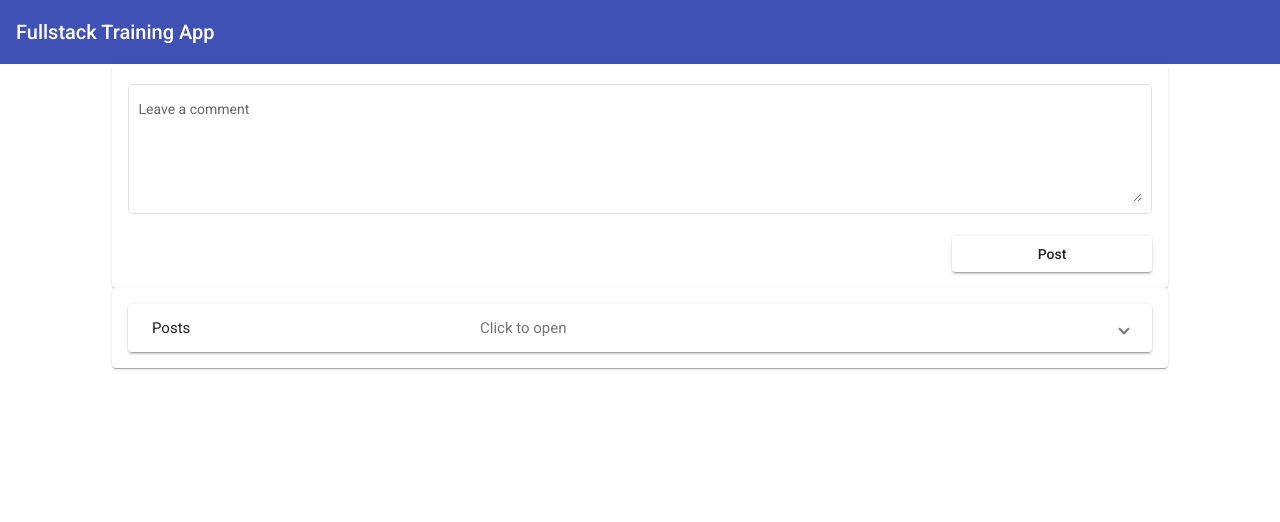
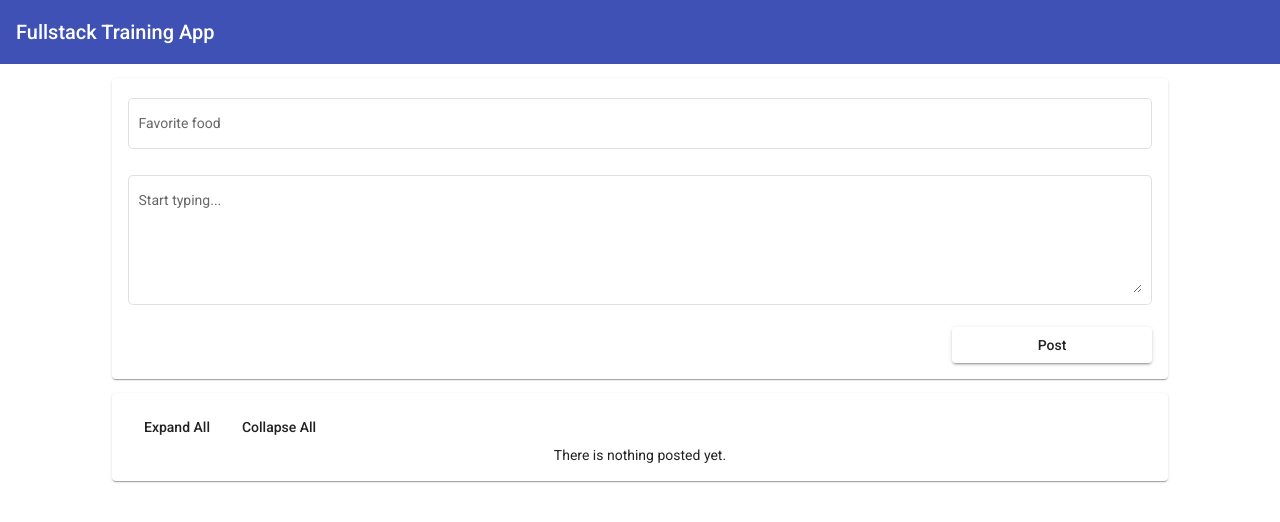
Before and after one commit to candasklc/angularNode, an Angular app: page / in a window 1280 px wide. Shown: the top 522 px of the page. Built offline with nearby package versions, Linux system fonts and the light colour scheme.

Commit message:
Interface created. / data flow created between components.

```diff
--- a/src/app/app.component.html
+++ b/src/app/app.component.html
@@ -1,5 +1,5 @@
 <app-header></app-header>
 <main>
-  <app-post-creator></app-post-creator>
-  <app-post-list></app-post-list>
+  <app-post-creator (postCreated)="onPostAdded($event)"></app-post-creator>
+  <app-post-list [postsInList]="posts"></app-post-list>
 </main>
--- a/src/app/app.component.ts
+++ b/src/app/app.component.ts
@@ -1,4 +1,5 @@
 import { Component } from '@angular/core';
+import { Post } from 'src/app/interfaces/post';
 
 @Component({
   selector: 'app-root',
@@ -6,5 +7,9 @@
   styleUrls: ['./app.component.css']
 })
 export class AppComponent {
-  title = 'mean-training';
+  posts: Post[] = [];
+
+  public onPostAdded(post: Post): void {
+    this.posts.push(post);
+  }
 }
--- a/src/app/components/post-creator/post-creator.component.css
+++ b/src/app/components/post-creator/post-creator.component.css
@@ -1,6 +1,6 @@
 mat-card{
     width: 80%;
-    margin: auto;
+    margin: 1em auto;
     display: flex;
     flex-direction: column;
 }
--- a/src/app/components/post-creator/post-creator.component.html
+++ b/src/app/components/post-creator/post-creator.component.html
@@ -1,16 +1,18 @@
 <mat-card>
-  <form class="example-form">
+  <mat-form-field class="example-full-width" appearance="outline">
+    <mat-label>Favorite food</mat-label>
+    <input matInput [(ngModel)]="enteredTitle" />
+  </mat-form-field>
   <mat-form-field appearance="outline">
-      <mat-label>Leave a comment</mat-label>
+    <mat-label>Start typing...</mat-label>
     <textarea
       matInput
       name="postText"
       rows="6"
       placeholder="Ex. It makes me feel..."
-        [(ngModel)]="enteredValue"
+      [(ngModel)]="enteredContent"
       #postInput
     ></textarea>
   </mat-form-field>
-  </form>
   <button (click)="onAddPost()" mat-raised-button>Post</button>
 </mat-card>
--- a/src/app/components/post-creator/post-creator.component.ts
+++ b/src/app/components/post-creator/post-creator.component.ts
@@ -1,4 +1,5 @@
-import { Component, OnInit } from '@angular/core';
+import { Component, OnInit, EventEmitter, Output } from '@angular/core';
+import { Post } from 'src/app/interfaces/post';
 
 @Component({
   selector: 'app-post-creator',
@@ -6,15 +7,19 @@
   styleUrls: ['./post-creator.component.css']
 })
 export class PostCreatorComponent implements OnInit {
-  public enteredValue = '';
-  public newPost = 'Mock value';
+  @Output() public postCreated: EventEmitter<Post> = new EventEmitter();
+  public enteredTitle = '';
+  public enteredContent = '';
 
   constructor() { }
 
   ngOnInit(): void {
   }
   public onAddPost(): void {
-    console.log(this.enteredValue);
-    this.newPost = this.enteredValue;
+    const post: Post = {
+      title: this.enteredTitle,
+      content: this.enteredContent,
+    };
+    this.postCreated.emit(post);
   }
 }
--- a/src/app/components/post-list/post-list.component.css
+++ b/src/app/components/post-list/post-list.component.css
@@ -2,3 +2,9 @@
     width: 80%;
     margin: auto;
 }
+mat-panel-title{
+    width: 400px;
+}
+.nothing-text{
+    text-align: center;
+}
--- a/src/app/components/post-list/post-list.component.html
+++ b/src/app/components/post-list/post-list.component.html
@@ -1,16 +1,25 @@
 <mat-card>
-  <mat-accordion>
+  <div class="example-action-buttons">
+    <button mat-button (click)="accordion.openAll()">Expand All</button>
+    <button mat-button (click)="accordion.closeAll()">Collapse All</button>
+  </div>
+  <mat-accordion multi>
     <mat-expansion-panel
       (opened)="panelOpenState = true"
       (closed)="panelOpenState = false"
+      *ngFor="let x of postsInList"
     >
       <mat-expansion-panel-header>
-        <mat-panel-title>Posts</mat-panel-title>
-        <mat-panel-description>
-          Click to {{ panelOpenState ? "close" : "open" }}
-        </mat-panel-description>
+        <mat-panel-title>{{ x.title }}</mat-panel-title>
+        <mat-panel-description
+          >Click to
+          {{ panelOpenState ? "close" : "open" }}</mat-panel-description
+        >
       </mat-expansion-panel-header>
-      <p>All my posts will be visible here</p>
+      <mat-card> {{ x.content }} | </mat-card>
     </mat-expansion-panel>
   </mat-accordion>
+  <p *ngIf="postsInList.length < 1" class="nothing-text mat-body-1">
+    There is nothing posted yet.
+  </p>
 </mat-card>
--- a/src/app/components/post-list/post-list.component.ts
+++ b/src/app/components/post-list/post-list.component.ts
@@ -1,4 +1,6 @@
-import { Component, OnInit } from '@angular/core';
+import { Component, Input, OnInit, ViewChild } from '@angular/core';
+import { MatAccordion } from '@angular/material/expansion';
+import { Post } from 'src/app/interfaces/post';
 
 @Component({
   selector: 'app-post-list',
@@ -6,7 +8,9 @@
   styleUrls: ['./post-list.component.css']
 })
 export class PostListComponent implements OnInit {
+  @ViewChild(MatAccordion) accordion: MatAccordion;
   public panelOpenState = false;
+  @Input() public postsInList: Post[] = [];
 
   constructor() { }
 
--- /dev/null
+++ b/src/app/interfaces/post.ts
@@ -0,0 +1,4 @@
+export interface Post {
+    title: string,
+    content: string,
+}
```
Lines whose indentation alone changed are shown as unchanged.
